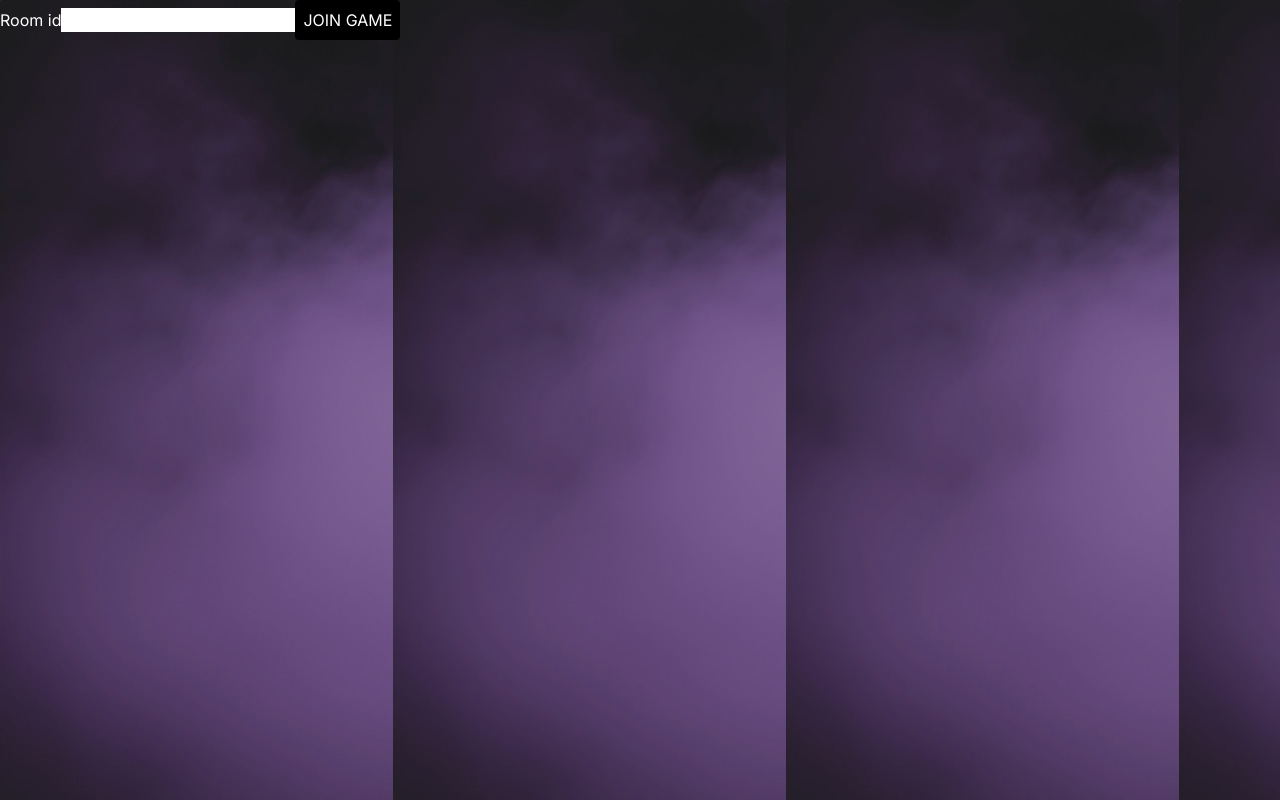
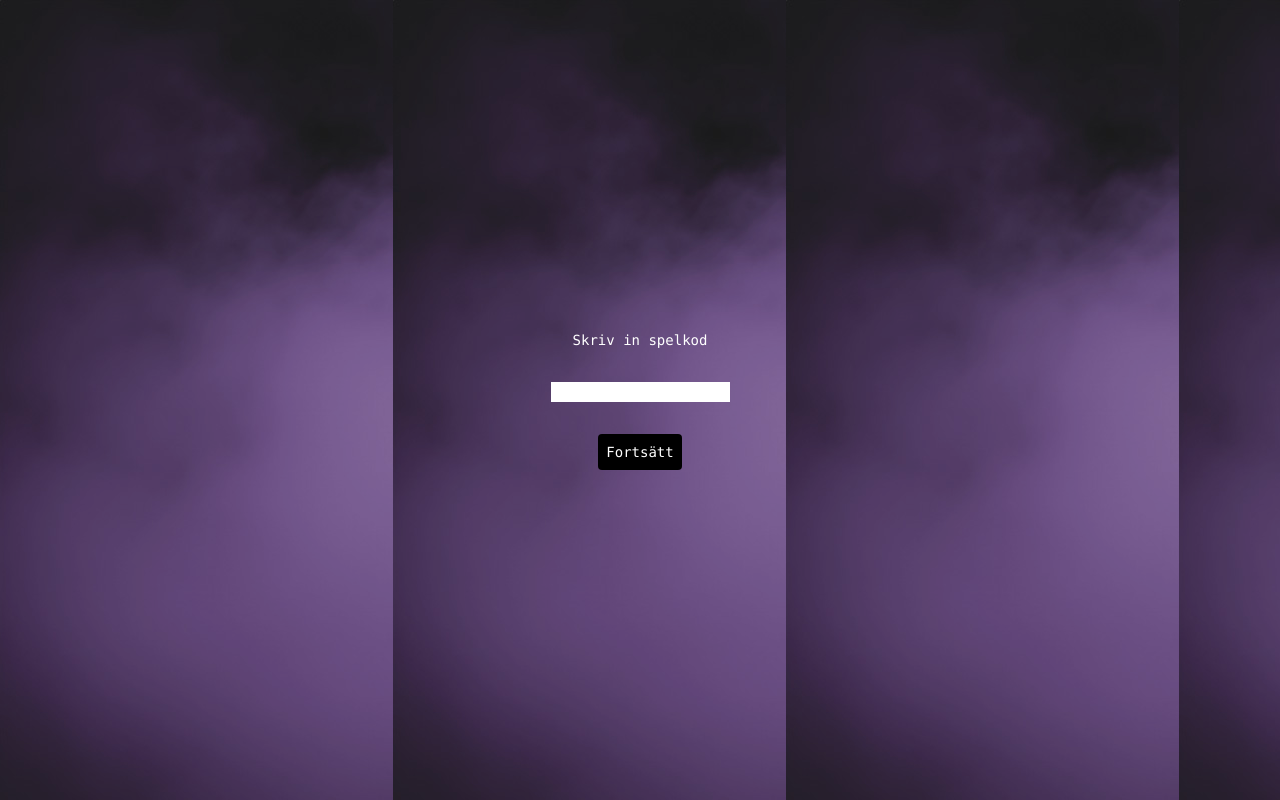
Before and after one commit to sirisayshello/lindholmen-after-hours, a Next.js app: page /join in a window 1280 px wide. Built offline with nearby package versions, Linux system fonts and the light colour scheme.

Commit message:
update join page

```diff
--- a/app/join/page.tsx
+++ b/app/join/page.tsx
@@ -11,16 +11,19 @@ export default function Join() {
   const router = useRouter();
 
   return (
-    <div>
-      <label htmlFor="roomId">Room id</label>
+    <main className="flex min-h-svh flex-col items-center justify-center p-8">
+      <div className="w-full max-w-xl flex flex-col gap-8 items-center font-mono text-sm">
+        <label htmlFor="roomId">Skriv in spelkod</label>
         <input
+          className="text-black"
           onChange={(e) => setRoomId(e.target.value)}
           value={roomId}
           id="roomId"
           type="text"
           maxLength={4}
         ></input>
-      <Button onClick={() => router.push(`/${roomId}`)} text="JOIN GAME" />
+        <Button onClick={() => router.push(`/${roomId}`)} text="Fortsätt" />
       </div>
+    </main>
   );
 }
```
Lines whose indentation alone changed are shown as unchanged.
